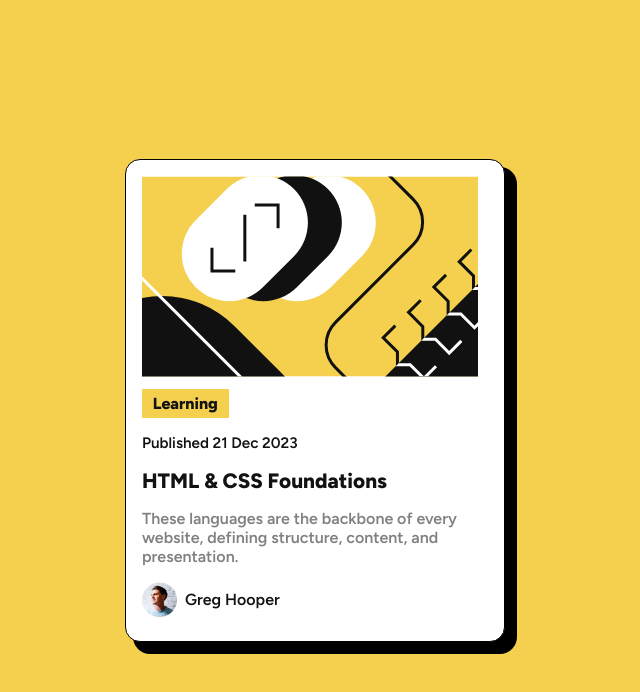
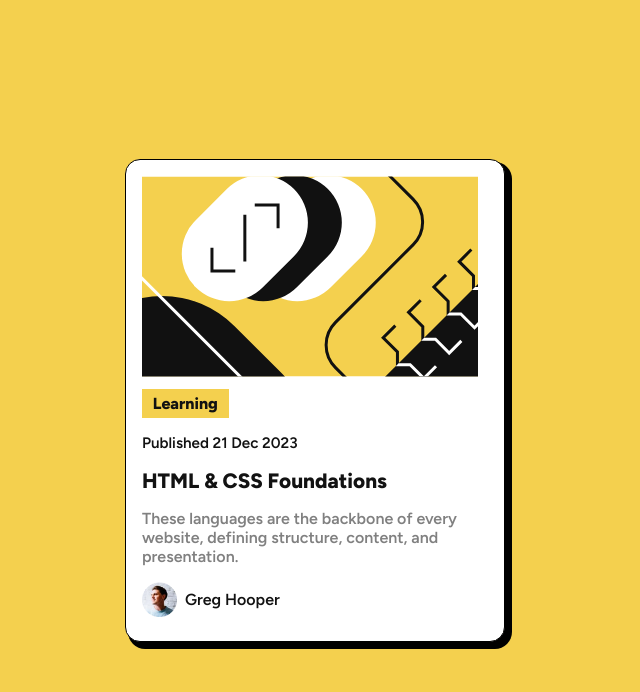
Before and after one commit to Astornek/Blog-preview-card-Frontend-Mentor, a plain HTML site: page index.html in a window 1280 px wide. Shown: the whole page, without its empty margins (315-955 px from the left). Drawn offline with Linux system fonts and the light colour scheme.

Commit message:
Update style.css

```diff
--- a/styles/style.css
+++ b/styles/style.css
@@ -34,7 +34,12 @@ body {
     border-radius: 15px;
     background-color: var(--white);
     color: var(--thir-clr);
-    box-shadow: 10px 10px 0 2px  rgba(0, 0, 0, 1)
+    box-shadow: 5px 5px 0 2px  rgba(0, 0, 0, 1);
+    transition: all 0.3s;
+}
+.wrapper:hover {
+    box-shadow: 10px 10px 0 2px  rgba(0, 0, 0, 1);
+    cursor: pointer;
 }
 .status {
     background-color: var(--yellow);
```
